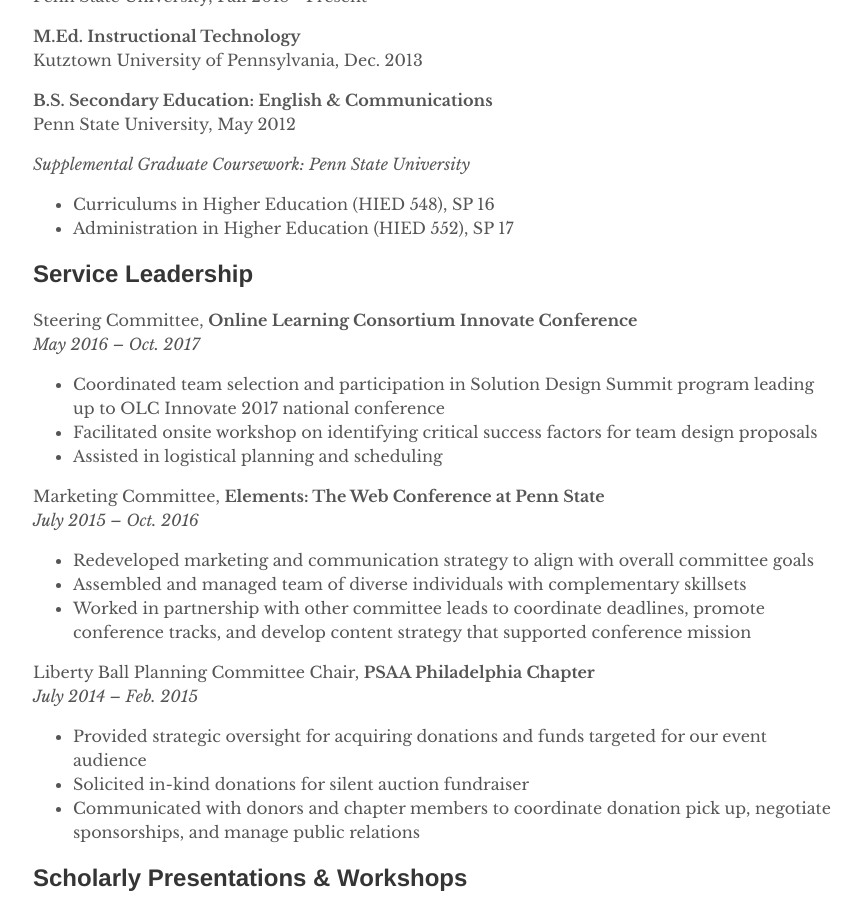
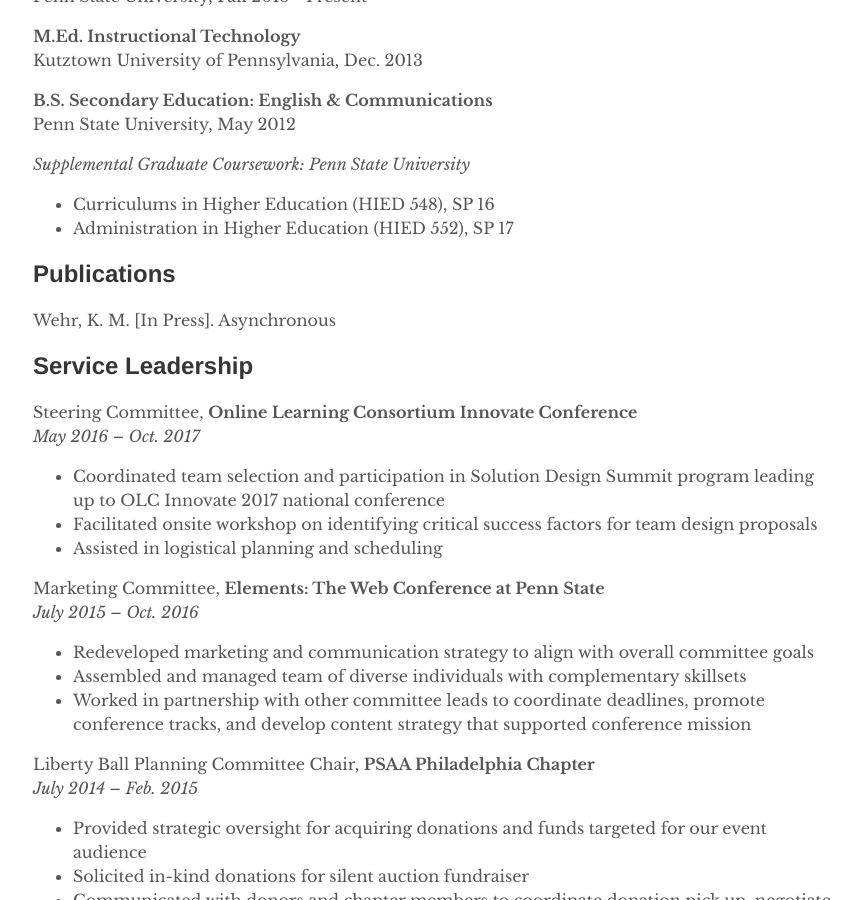
Before and after one commit to kat-wehr/mysite, a Jekyll site: the page built from _pages/cv.md, in a window 1280 px wide and 900 px high, scrolled down 2439 px. Shown: the whole window, without its empty margins (207-1068 px from the left). Built offline with Jekyll 4.4.1, drawn with Linux system fonts in a browser that asks for light colours; nearby versions of some CDN libraries.

Commit message:
Update cv.md

```diff
--- a/_pages/cv.md
+++ b/_pages/cv.md
@@ -105,6 +105,9 @@ _Supplemental Graduate Coursework: Penn State University_
 - Curriculums in Higher Education (HIED 548), SP 16
 - Administration in Higher Education (HIED 552), SP 17
 
+## Publications
+Wehr, K. M. [In Press]. Asynchronous
+
 ## Service Leadership
 
 Steering Committee, __Online Learning Consortium Innovate Conference__
```
